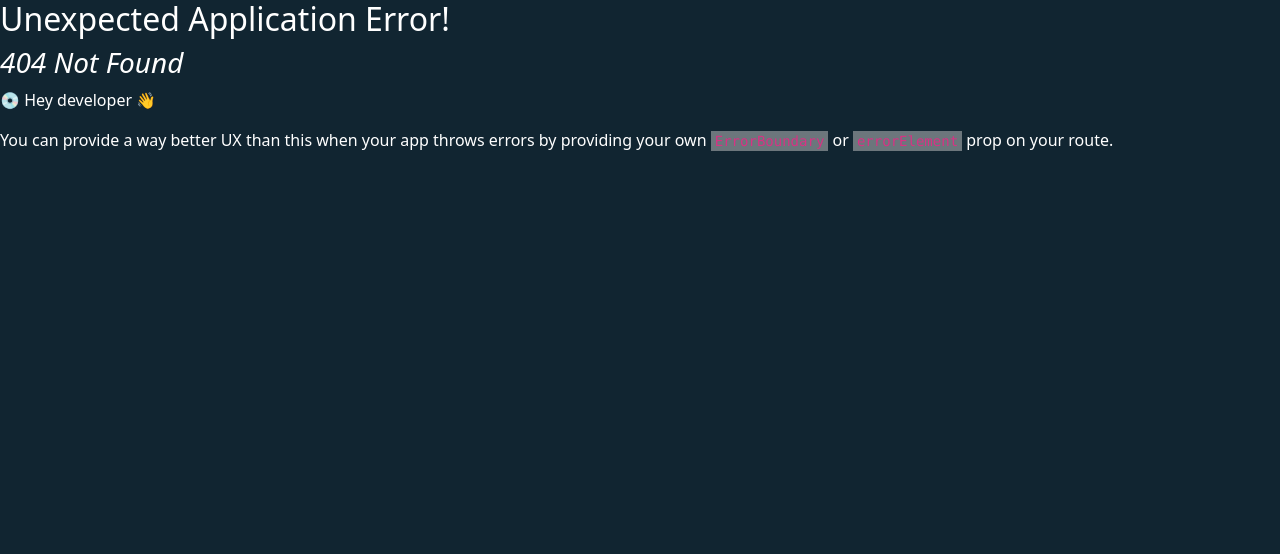
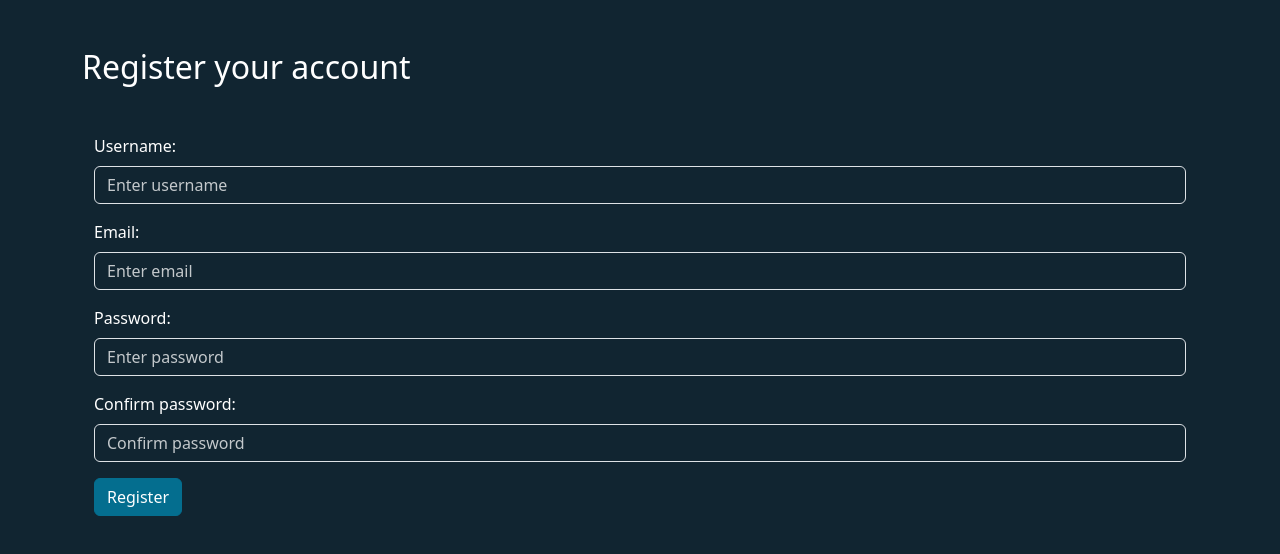
Before and after one commit to IntelliViews/IntelliViews-Frontend, a React (Vite) app: page /registration in a window 1280 px wide. Before the commit this address had no page. Shown: the top 554 px of the page. Built offline with nearby package versions, Linux system fonts and the light colour scheme.

Commit message:
feature #2 registration

```diff
--- a/package.json
+++ b/package.json
@@ -10,11 +10,14 @@
     "preview": "vite preview"
   },
   "dependencies": {
+    "@hookform/resolvers": "^3.3.4",
     "bootstrap": "^5.3.3",
     "react": "^18.2.0",
     "react-dom": "^18.2.0",
+    "react-hook-form": "^7.51.1",
     "react-router-dom": "^6.22.3",
-    "sass": "^1.72.0"
+    "sass": "^1.72.0",
+    "zod": "^3.22.4"
   },
   "devDependencies": {
     "@types/react": "^18.2.64",
--- /dev/null
+++ b/src/registration/RegistrationPage.tsx
@@ -0,0 +1,53 @@
+import { useState } from 'react';
+import { Link } from 'react-router-dom';
+import RegistrationForm from "./components/RegistrationForm";
+
+interface User {
+  username?: string;
+  email?: string;
+}
+
+function RegistrationPage() {
+  const [registeredUser, setRegisteredUser] = useState<User>({});
+  const newUser = {
+    username: "",
+    email: "",
+    password: "",
+    confirmpassword: "" //Unsure if needed here
+  };
+
+  const handleSave = ( values: object ) => {
+    //send data to the server here
+
+    console.log("Registered user:", values);
+    setRegisteredUser(values);
+  };
+
+  if(!registeredUser.username) {
+
+    return (
+      <div className="container mt-5">
+        <h2>Register your account</h2>
+        <RegistrationForm onSave={handleSave} {...{ newUser }}/>
+      </div>
+    );
+
+  } else {
+    //Alternatively, we can use a custom "registered" page.
+    return (
+      <div className="container mt-5">
+        <h2>New account registered</h2>
+        <h5>Username:</h5>
+        <p>{registeredUser.username}</p>
+        <h5>Email:</h5>
+        <p>{registeredUser.email}</p>
+        <Link to="/" className="btn btn-primary">To Login</Link>
+        {/* <p> Please check your email to validate your account. </p> */}
+      </div>
+    )
+
+  }
+
+}
+
+export default RegistrationPage;
--- /dev/null
+++ b/src/registration/components/FormField.tsx
@@ -0,0 +1,39 @@
+import React from 'react';
+
+interface FormFieldProps {
+  label: string;
+  type: string;
+  placeholder: string;
+  name: string;
+  register: any; // Adjust this type according to the register function's type
+  errors: any; // Adjust this type according to the errors object's type
+}
+
+const FormField: React.FC<FormFieldProps> = ({ label, type, placeholder, name, register, errors }) => {
+  return (
+    <div className="mb-3">
+      <label htmlFor={name} className="form-label">{label}:</label>
+      <input
+        type={type}
+        className="form-control"
+        placeholder={placeholder}
+        {...register(name)}
+      />
+      {errors[name]?.message && (
+        <ul className="mt-2 text-sm text-red-400">
+          {Object.keys(errors[name].message).map((m, i) => {
+            const { pass, message } = errors[name].message[m];
+            return (
+              <li key={i}>
+                <span>{pass ? "✅" : "❌"}</span>
+                <span>{message}</span>
+              </li>
+            );
+          })}
+        </ul>
+      )}
+    </div>
+  );
+};
+
+export default FormField;
--- /dev/null
+++ b/src/registration/components/RegistrationForm.tsx
@@ -0,0 +1,182 @@
+import { useForm } from 'react-hook-form';
+import { zodResolver } from '@hookform/resolvers/zod';
+import { z } from 'zod';
+import FormField from './FormField';
+
+const schema = z.object({
+    username: z.string(),
+    email: z.string(),
+    password: z.string(),
+    confirmpassword: z.string()
+})
+.superRefine(({ username }, checkUsername) => {
+    const minLength = 4;
+    const maxLength = 32;
+    let hasfailed = false;
+
+    let errObj = {
+        usernameLength: { pass: true, message: `Username must be between ${minLength} and ${maxLength} long.` },
+        //usernameInUse: { pass: true, message: `Username is already taken.` }, //TODO. check if username is taken.
+    };
+
+    // Check if username meets length requirements
+    if (username.length < minLength || username.length > maxLength) {
+        errObj = { ...errObj, usernameLength: { ...errObj.usernameLength, pass: false } };
+        hasfailed = true;
+    }
+
+    if (hasfailed) {
+        checkUsername.addIssue({
+            code: "custom",
+            path: ["username"],
+            message: errObj,
+        });
+    }
+})
+.superRefine(({ email }, checkEmail) => {
+    const emailRegex = /^[^\s@]+@[^\s@]+\.[^\s@]+$/;
+    let hasfailed = false;
+
+    let errObj = {
+        emailValidation: { pass: true, message: `Email is not a valid email` },
+        //emailInUse: { pass: true, message: `Email is already registered.` }, //TODO. check if email is already in use.
+    };
+
+    // Check if email meets validation requirements
+    if (!emailRegex.test(email)) {
+        errObj = { ...errObj, emailValidation: { ...errObj.emailValidation, pass: false } };
+        hasfailed = true;
+    }
+
+    if (hasfailed) {
+        checkEmail.addIssue({
+            code: "custom",
+            path: ["email"],
+            message: errObj,
+        });
+    }
+
+})
+  .superRefine(({ password }, checkPassComplexity) => {
+    const containsUppercase = (ch) => /[A-Z]/.test(ch);
+    const containsLowercase = (ch) => /[a-z]/.test(ch);
+    let countOfUpperCase = 0,
+        countOfLowerCase = 0,
+        countOfNumbers = 0;
+    let hasfailed = false;
+
+    for (let i = 0; i < password.length; i++) {
+        const ch = password.charAt(i);
+        if (!isNaN(+ch)) countOfNumbers++;
+        else if (containsUppercase(ch)) countOfUpperCase++;
+        else if (containsLowercase(ch)) countOfLowerCase++;
+    }
+
+    let errObj = {
+        passwordLength: { pass: true, message: "Password must at least be 8 characters long" },
+        upperCase: { pass: true, message: "Password must contain at least one upper case letter." },
+        lowerCase: { pass: true, message: "Password must contain at least one lower case letter." },
+        totalNumber: { pass: true, message: "Password must contain at least one number." },
+    };
+
+    if (countOfLowerCase < 1) {
+        errObj = { ...errObj, lowerCase: { ...errObj.lowerCase, pass: false } };
+        hasfailed = true;
+    }
+    if (countOfNumbers < 1) {
+        errObj = {
+            ...errObj,
+            totalNumber: { ...errObj.totalNumber, pass: false },
+        };
+        hasfailed = true;
+    }
+    if (countOfUpperCase < 1) {
+        errObj = { ...errObj, upperCase: { ...errObj.upperCase, pass: false } };
+        hasfailed = true;
+    }
+    if (password.length < 8) {
+        errObj = { ...errObj, passwordLength: { ...errObj.passwordLength, pass: false } };
+        hasfailed = true;
+    }
+
+    if (hasfailed) {
+        checkPassComplexity.addIssue({
+            code: "custom",
+            path: ["password"],
+            message: errObj,
+        });
+    }
+})
+.superRefine(({ confirmpassword, password }, checkConfirmpassword) => {
+    let hasfailed = false;
+    let errObj = {
+        passwordConfirmed: { pass: true, message: `Passwords must be identical` },
+    };
+
+    //Checks if password is correctly confirmed
+    if (confirmpassword !== password) {
+        errObj = { ...errObj, passwordConfirmed: { ...errObj.passwordConfirmed, pass: false } };
+        hasfailed = true;
+    }
+
+    if (hasfailed) {
+        checkConfirmpassword.addIssue({
+            code: "custom",
+            path: ['confirmpassword'],
+            message: errObj,
+          });
+    }
+});
+
+
+function RegistrationForm({ onSave, newUser }) {
+  const { register, handleSubmit, formState: { errors } } = useForm({ defaultValues: newUser, resolver: zodResolver(schema) });
+
+  const handleSave = (formValues: object) => {
+    onSave(formValues);
+  }
+
+    return (
+      <form className="container mt-5" onSubmit={handleSubmit(handleSave)}>
+      <FormField
+        label="Username"
+        type="text"
+        placeholder="Enter username"
+        name="username"
+        register={register}
+        errors={errors}
+      />
+
+      <FormField
+        label="Email"
+        type="text"
+        placeholder="Enter email"
+        name="email"
+        register={register}
+        errors={errors}
+      />
+
+      <FormField
+        label="Password"
+        type="password"
+        placeholder="Enter password"
+        name="password"
+        register={register}
+        errors={errors}
+      />
+
+      <FormField
+        label="Confirm password"
+        type="password"
+        placeholder="Confirm password"
+        name="confirmpassword"
+        register={register}
+        errors={errors}
+      />
+
+      <button type="submit" className="btn btn-primary">Register</button>
+    </form>
+    )
+}
+
+export default RegistrationForm
```
Also changed, not shown: src/App.tsx (+7 -0 lines), 1 other file (tests, documents, lock files or other folders).
